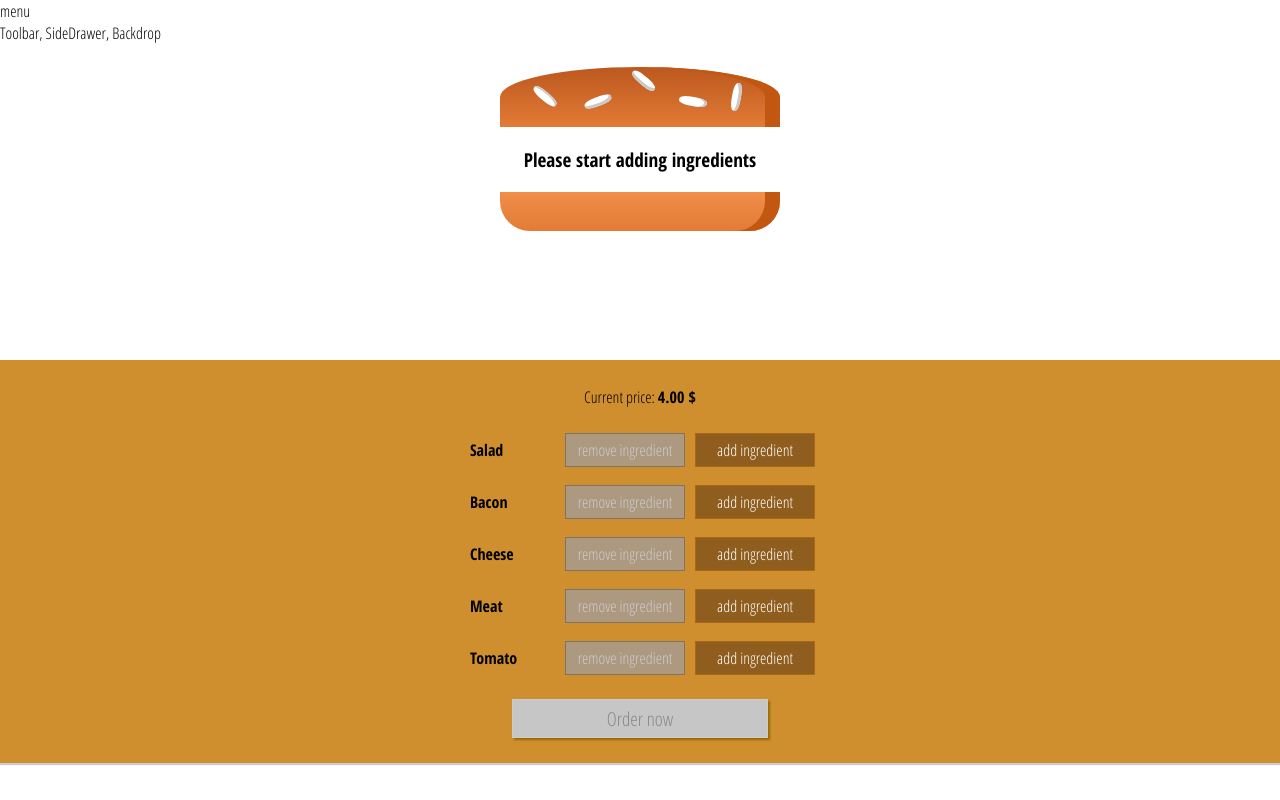
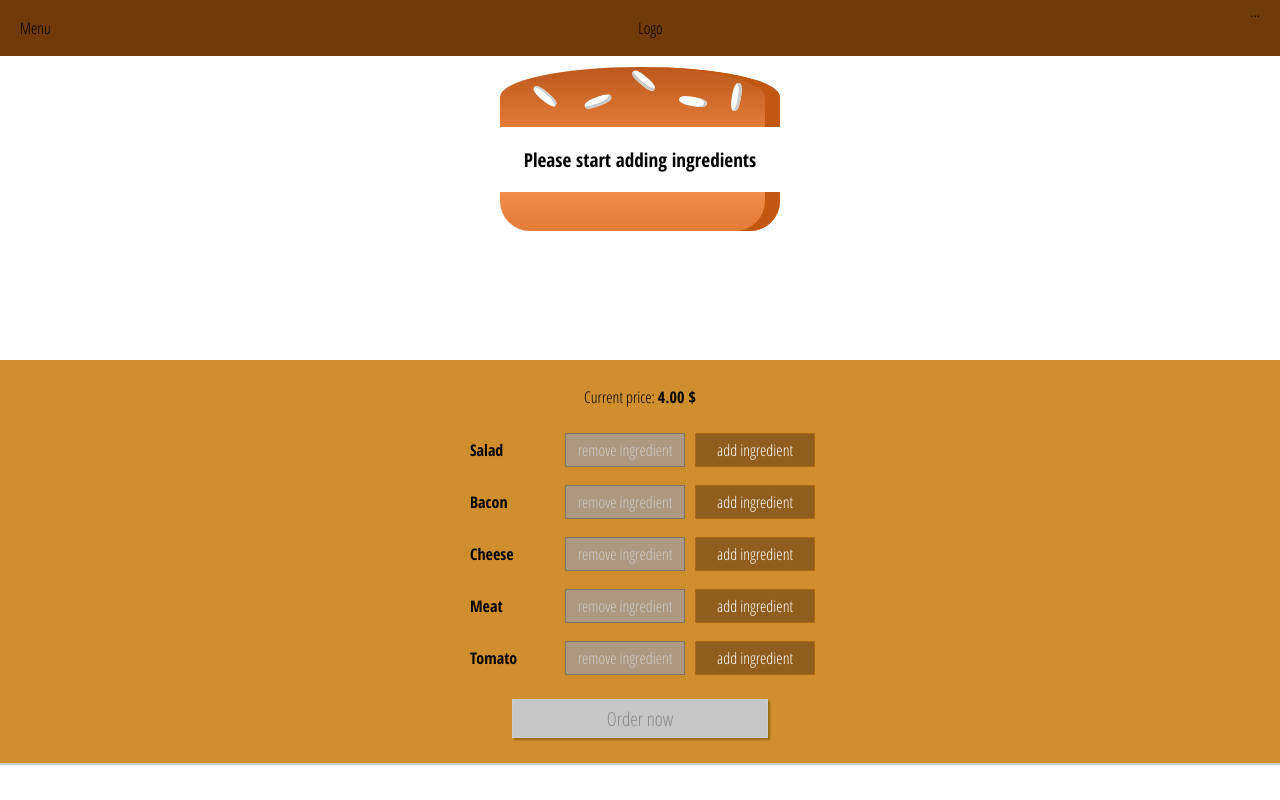
Before and after one commit to julia-dizhak/burger-builder, a React app in the folder app/: page / in a window 1280 px wide. Built offline with nearby package versions, Linux system fonts and the light colour scheme.

Commit message:
add toolbar

```diff
--- a/app/src/components/Layout/index.js
+++ b/app/src/components/Layout/index.js
@@ -2,10 +2,12 @@
 
 import Aux from '../../hoc/Aux';
 import classes from './Layout.css';
+import Toolbar from '../Navigation/Toolbar';
 
 const layout = (props) => (
     <Aux>
         <div>Toolbar, SideDrawer, Backdrop</div>
+        <Toolbar />
         <main className={classes.Content}>
             {props.children}
         </main>
--- /dev/null
+++ b/app/src/components/Navigation/Toolbar/Toolbar.css
@@ -0,0 +1,17 @@
+.Toolbar {
+    height: 56px;
+    width: 100%;
+    position: fixed;
+    top: 0;
+    left: 0;
+    background-color: #703B09;
+    display: flex;
+    justify-content: space-between;
+    align-items: center;
+    padding: 0 20px;
+    box-sizing: border-box;
+    z-index: 90;
+}
+.Toolbar nav {
+    height: 100%;
+}
--- /dev/null
+++ b/app/src/components/Navigation/Toolbar/index.js
@@ -0,0 +1,16 @@
+import React from 'react';
+
+import classes from './Toolbar.css';
+
+const toolbar = (props) => (
+    <header className={classes.Toolbar}>
+        <div>Menu</div>
+        <div>Logo</div>
+        <nav>
+            ...
+        </nav>
+    </header>
+
+);
+
+export default toolbar;
```
